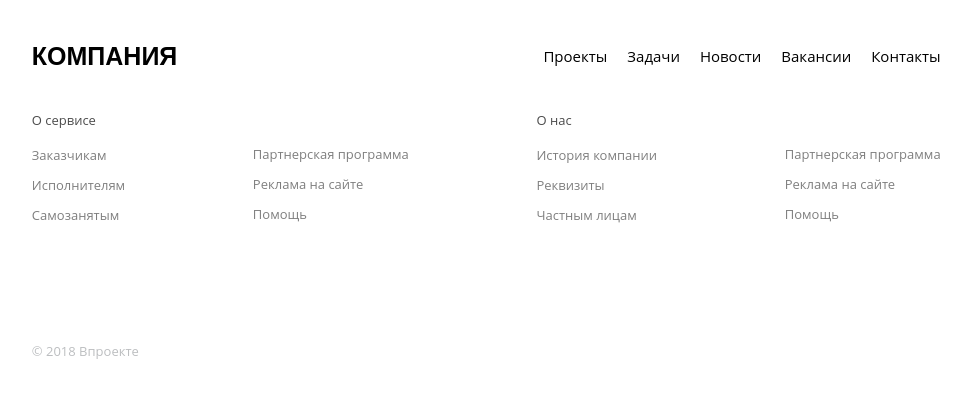
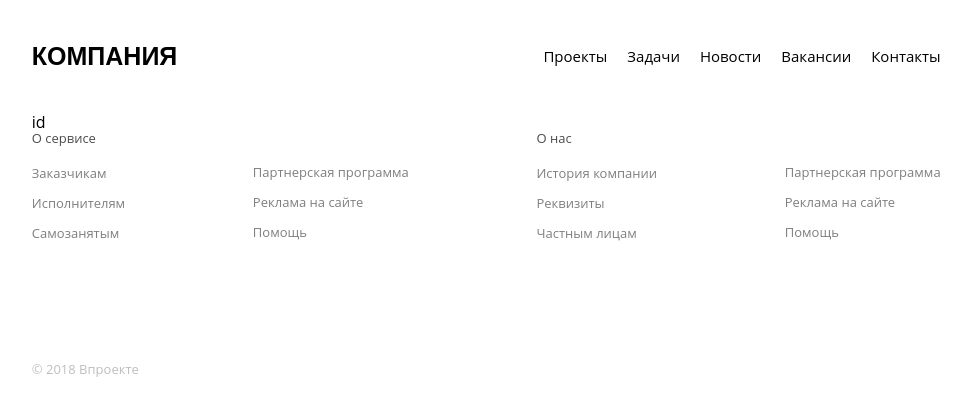
Before and after one commit to n-makarin/test-duotek, a Nuxt app: page /projects/1 in a window 1280 px wide. Shown: the top 412 px of the page, without its empty margins (109-1080 px from the left). Built offline with nearby package versions, Linux system fonts and the light colour scheme.

Commit message:
Create pages/projects/_id.vue scaffold

```diff
--- /dev/null
+++ b/pages/projects/_id.vue
@@ -0,0 +1,14 @@
+<template>
+  <div class="page page-projects__id">
+    id
+  </div>
+</template>
+
+<script>
+
+export default {
+}
+</script>
+
+<style lang="scss" scoped>
+</style>
```
